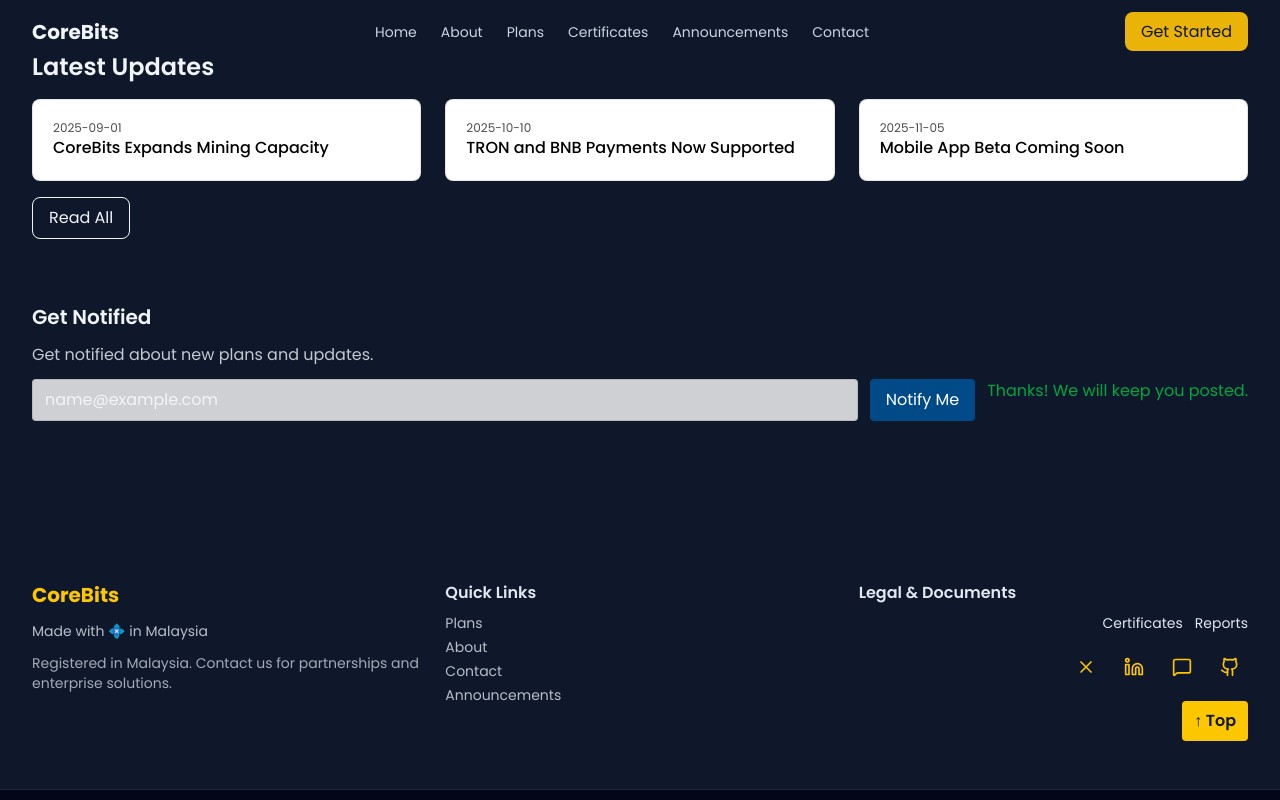
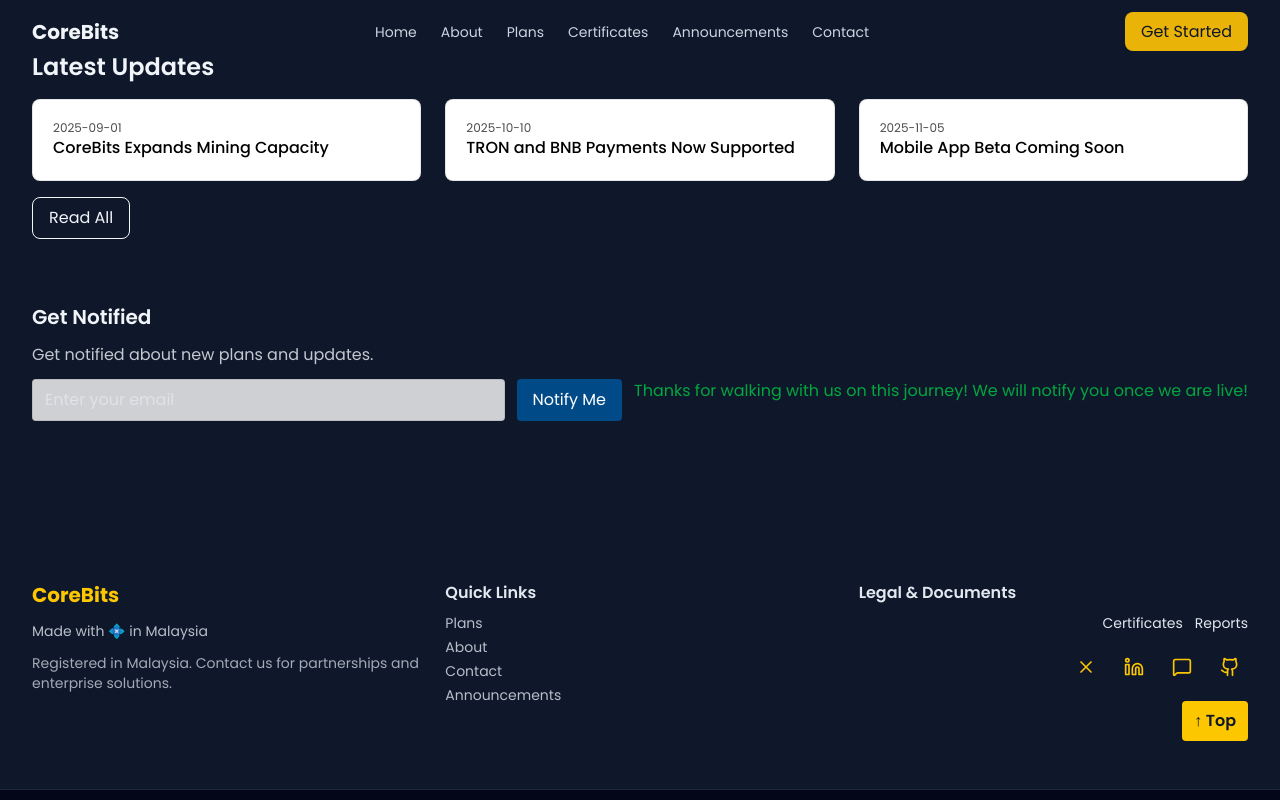
Before and after one commit to EddMarwa/Rockits, a Next.js app in the folder corebits/: page /en in a window 1280 px wide. Both pictures are taken after typing "name@example.com" into the empty fields and a click on the button "Notify Me". Shown: the part 2188-2988 px from the top of the page. Built offline with nearby package versions, Linux system fonts and the light colour scheme.

Commit message:
notify form

```diff
--- a/corebits/src/components/NotifyForm.tsx
+++ b/corebits/src/components/NotifyForm.tsx
@@ -9,7 +9,13 @@ export default function NotifyForm({ dict }: { dict: RootDict }) {
     <form
       onSubmit={(e: React.FormEvent<HTMLFormElement>) => {
         e.preventDefault();
-        if (email) setSubmitted(true);
+        if (email) {
+          setSubmitted(true);
+          // reset the field after submit
+          setEmail('');
+          // keep message for a while then hide
+          setTimeout(() => setSubmitted(false), 8000);
+        }
       }}
       className="flex flex-col sm:flex-row gap-3"
     >
@@ -22,7 +28,7 @@ export default function NotifyForm({ dict }: { dict: RootDict }) {
         required
       />
       <button className="rounded bg-[#004B87] text-white px-4 py-2">{dict.notify.button}</button>
-      {submitted && <span className="self-center sm:self-auto text-green-600 dark:text-green-400">{dict.notify.success}</span>}
+      {submitted && <span className="self-center sm:self-auto text-green-600 dark:text-green-400">Thanks for walking with us on this journey! We will notify you once we are live!</span>}
     </form>
   );
 }
```
